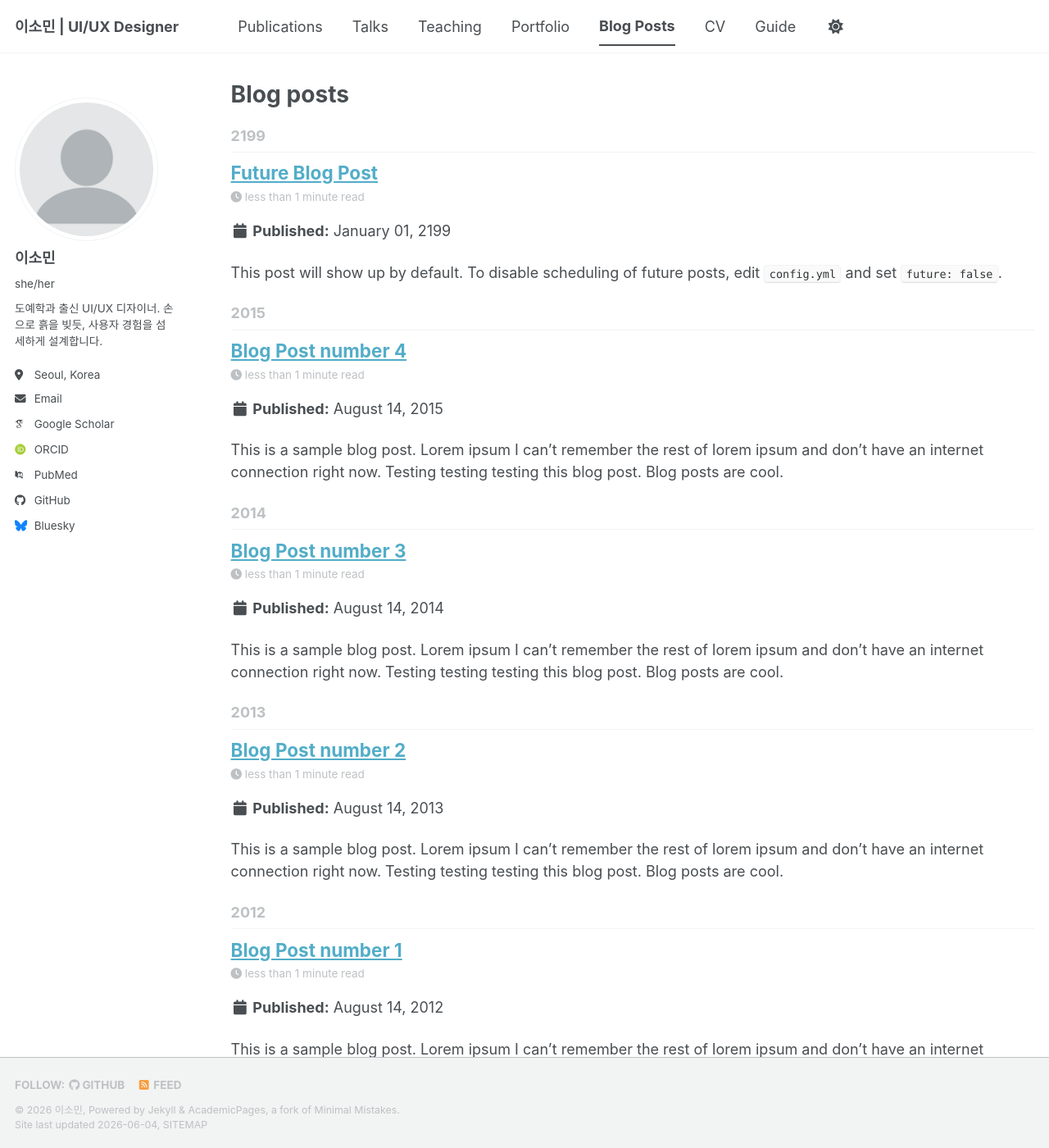
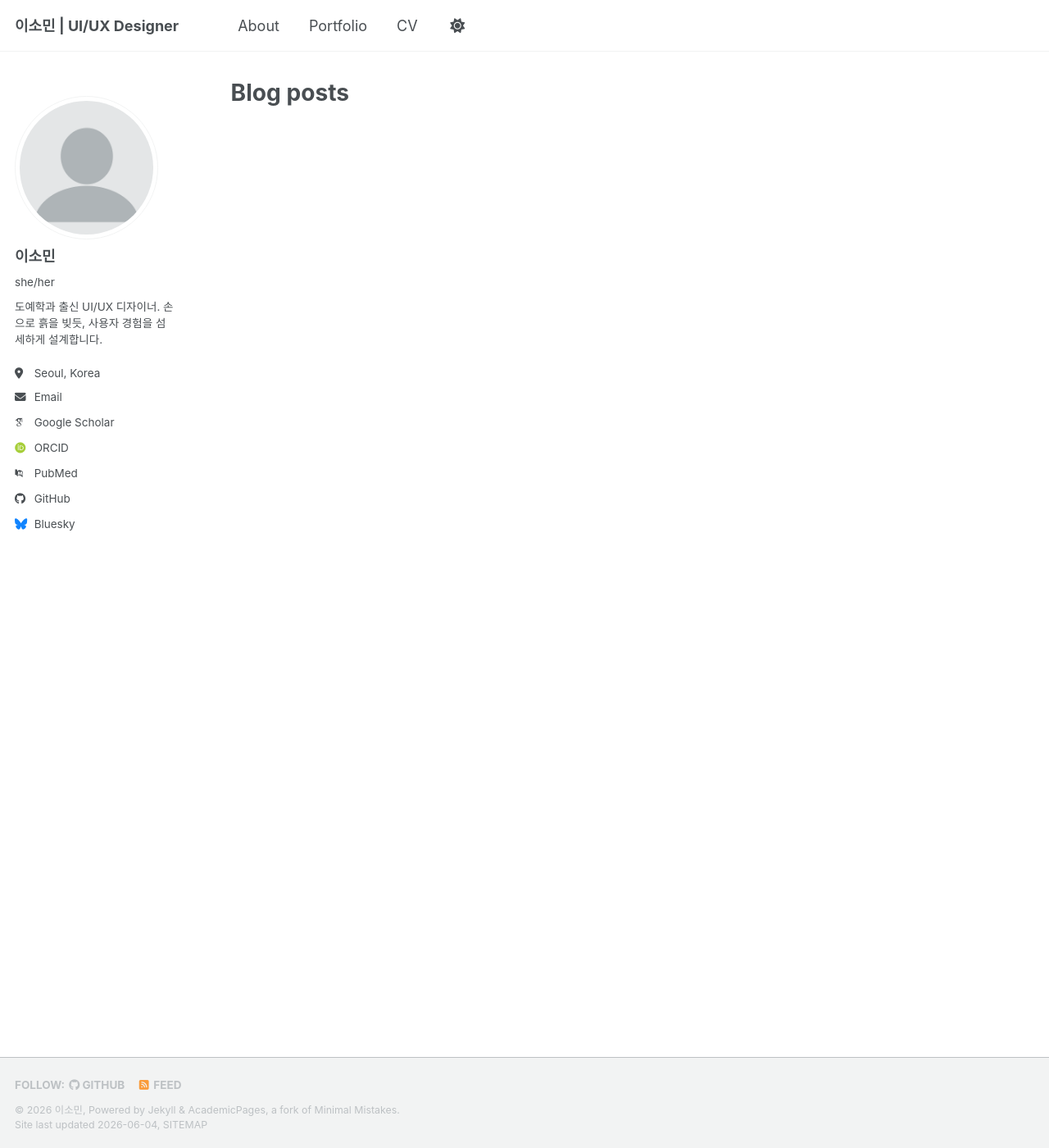
Before and after one commit to 2-somin/2-somin.github.io, a Jekyll site: the page built from _pages/year-archive.html, in a window 1280 px wide and 1400 px high. Shown: the whole window at 82% size. Built offline with Jekyll 4.4.1, drawn with Linux system fonts in a browser that asks for light colours; some web fonts are replaced; a script bundle is joined from its source files by our own code; library files that are not in the unit come from our copies.

Commit message:
불필요한 학술 콘텐츠 제거, 디자이너 포트폴리오로 정리
Co-Authored-By: Claude Sonnet 4.6 <noreply@anthropic.com>

```diff
--- a/_data/navigation.yml
+++ b/_data/navigation.yml
@@ -1,33 +1,9 @@
-# The following is the order of the links in the header of the website.
-#
-# Changing the order here will adjust the order and you can also add additional
-# links. Removing a link prevents it from showing in the header, but does not
-# prevent it from being included in the site.
-#
-# NOTE that only one of the CV options should be selected, the first is for the
-#      Markdown formatted page while the second is generated using JSON.
-
 main:
-  - title: "Publications"
-    url: /publications/
-
-  - title: "Talks"
-    url: /talks/
-
-  - title: "Teaching"
-    url: /teaching/
+  - title: "About"
+    url: /
 
   - title: "Portfolio"
     url: /portfolio/
 
-  - title: "Blog Posts"
-    url: /year-archive/
-
   - title: "CV"
     url: /cv/
-
-  # - title: "CV"
-  #   url: /cv-json/
-
-  - title: "Guide"
-    url: /markdown/
--- a/_posts/2012-08-14-blog-post-1.md
+++ /dev/null
@@ -1,20 +0,0 @@
----
-title: 'Blog Post number 1'
-date: 2012-08-14
-permalink: /posts/2012/08/blog-post-1/
-tags:
-  - cool posts
-  - category1
-  - category2
----
-
-This is a sample blog post. Lorem ipsum I can't remember the rest of lorem ipsum and don't have an internet connection right now. Testing testing testing this blog post. Blog posts are cool.
-
-Headings are cool
-======
-
-You can have many headings
-======
-
-Aren't headings cool?
-------
--- a/_posts/2013-08-14-blog-post-2.md
+++ /dev/null
@@ -1,20 +0,0 @@
----
-title: 'Blog Post number 2'
-date: 2013-08-14
-permalink: /posts/2013/08/blog-post-2/
-tags:
-  - cool posts
-  - category1
-  - category2
----
-
-This is a sample blog post. Lorem ipsum I can't remember the rest of lorem ipsum and don't have an internet connection right now. Testing testing testing this blog post. Blog posts are cool.
-
-Headings are cool
-======
-
-You can have many headings
-======
-
-Aren't headings cool?
-------
--- a/_posts/2014-08-14-blog-post-3.md
+++ /dev/null
@@ -1,20 +0,0 @@
----
-title: 'Blog Post number 3'
-date: 2014-08-14
-permalink: /posts/2014/08/blog-post-3/
-tags:
-  - cool posts
-  - category1
-  - category2
----
-
-This is a sample blog post. Lorem ipsum I can't remember the rest of lorem ipsum and don't have an internet connection right now. Testing testing testing this blog post. Blog posts are cool.
-
-Headings are cool
-======
-
-You can have many headings
-======
-
-Aren't headings cool?
-------
--- a/_posts/2199-01-01-future-post.md
+++ /dev/null
@@ -1,11 +0,0 @@
----
-title: 'Future Blog Post'
-date: 2199-01-01
-permalink: /posts/2012/08/blog-post-4/
-tags:
-  - cool posts
-  - category1
-  - category2
----
-
-This post will show up by default. To disable scheduling of future posts, edit `config.yml` and set `future: false`.
```
Also changed, not shown: _portfolio/portfolio-1.md (deleted, +0 -7 lines), _portfolio/portfolio-2.html (deleted, +0 -7 lines), _portfolio/teumteumeat.md (added, +13 -0 lines), _portfolio/thip.md (added, +13 -0 lines), _posts/2015-08-14-blog-post-4.md (deleted, +0 -20 lines), _publications/2009-10-01-paper-title-number-1.md (deleted, +0 -14 lines), _publications/2010-10-01-paper-title-number-2.md (deleted, +0 -14 lines), _publications/2015-10-01-paper-title-number-3.md (deleted, +0 -14 lines), _publications/2024-02-17-paper-title-number-4.md (deleted, +0 -13 lines), _publications/2025-06-08-paper-title-number-5.md (deleted, +0 -13 lines), _talks/2012-03-01-talk-1.md (deleted, +0 -11 lines), _talks/2013-03-01-tutorial-1.md (deleted, +0 -13 lines), _talks/2014-02-01-talk-2.md (deleted, +0 -13 lines), _talks/2014-03-01-talk-3.md (deleted, +0 -11 lines).
